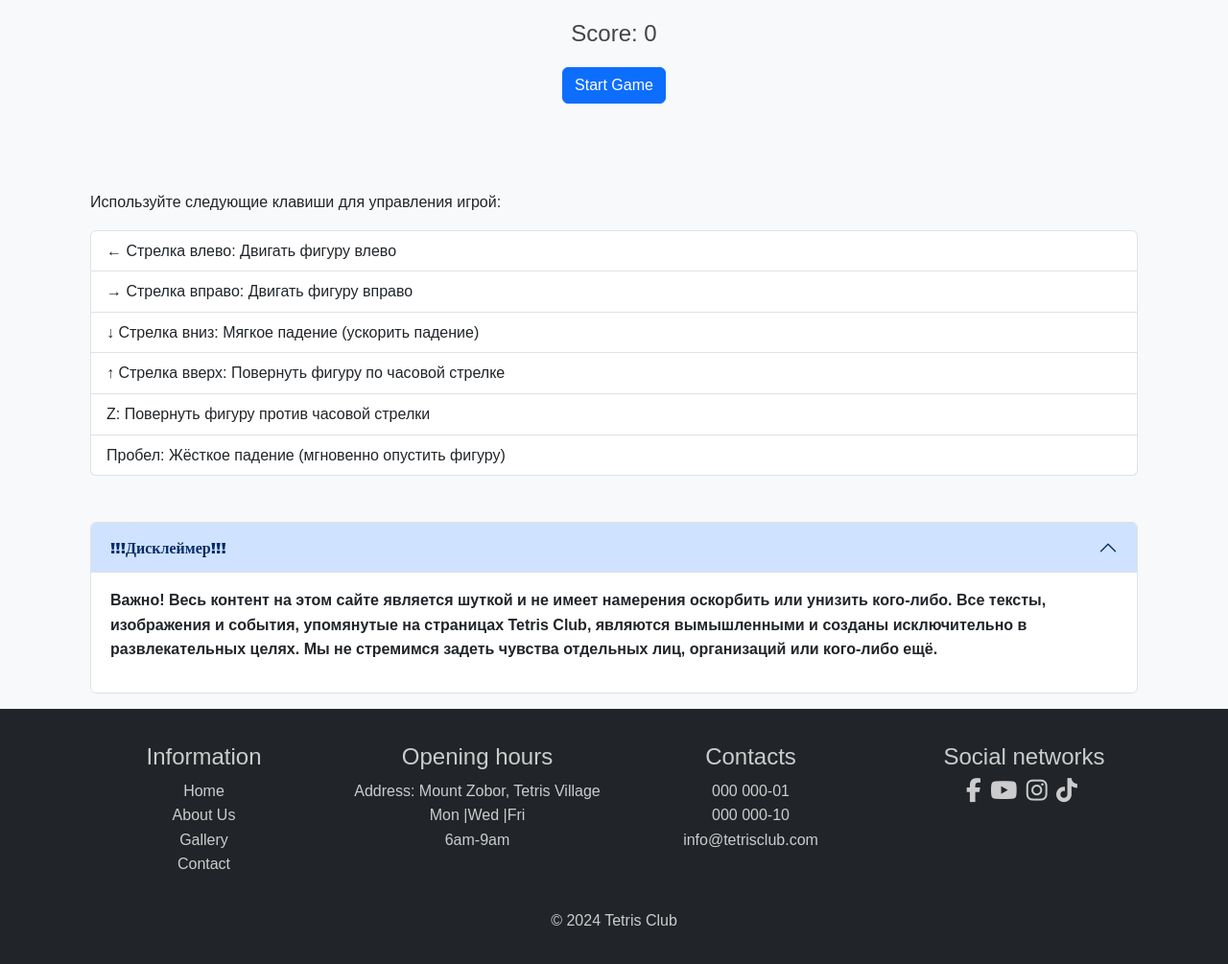
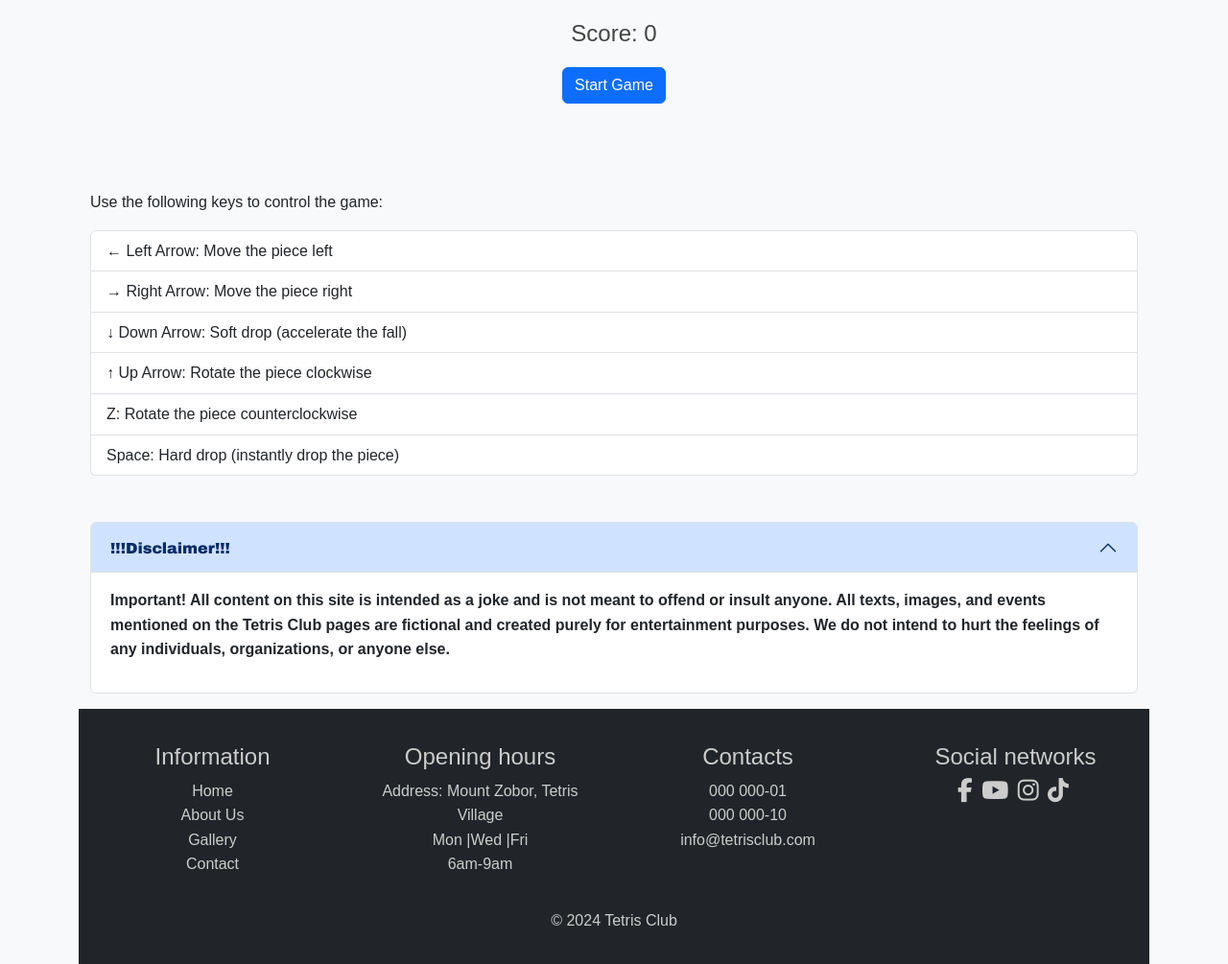
Before and after one commit to DimaTkachenko340297/Tetris-Club, a PHP site: page /tetris.php in a window 1280 px wide. Shown: the part 1067-2072 px from the top of the page at 96% size. Run offline with PHP 8.4, Linux system fonts and the light colour scheme; a user stored in the database is signed in.

Commit message:
translation of text into English on the page tetris.php

```diff
--- a/tetris.php
+++ b/tetris.php
@@ -55,15 +55,15 @@ if ($_SERVER['REQUEST_METHOD'] == 'POST' && isset($_POST['score'])) {
 
                 <section class="instructions-section mt-5">
     <div class="container">
-                        <h3>Как играть</h3>
-                        <p>Используйте следующие клавиши для управления игрой:</p>
+        <h3>How to Play</h3>
+        <p>Use the following keys to control the game:</p>
         <ul class="list-group">
-                            <li class="list-group-item">← Стрелка влево: Двигать фигуру влево</li>
-                            <li class="list-group-item">→ Стрелка вправо: Двигать фигуру вправо</li>
-                            <li class="list-group-item">↓ Стрелка вниз: Мягкое падение (ускорить падение)</li>
-                            <li class="list-group-item">↑ Стрелка вверх: Повернуть фигуру по часовой стрелке</li>
-                            <li class="list-group-item">Z: Повернуть фигуру против часовой стрелки</li>
-                            <li class="list-group-item">Пробел: Жёсткое падение (мгновенно опустить фигуру)</li>
+            <li class="list-group-item">← Left Arrow: Move the piece left</li>
+            <li class="list-group-item">→ Right Arrow: Move the piece right</li>
+            <li class="list-group-item">↓ Down Arrow: Soft drop (accelerate the fall)</li>
+            <li class="list-group-item">↑ Up Arrow: Rotate the piece clockwise</li>
+            <li class="list-group-item">Z: Rotate the piece counterclockwise</li>
+            <li class="list-group-item">Space: Hard drop (instantly drop the piece)</li>
         </ul>
     </div>
 </section>
@@ -74,20 +74,18 @@ if ($_SERVER['REQUEST_METHOD'] == 'POST' && isset($_POST['score'])) {
             <div class="accordion-item">
                 <h2 class="accordion-header" id="headingDisclaimer">
                     <button class="accordion-button" type="button" data-bs-toggle="collapse" data-bs-target="#collapseDisclaimer" aria-expanded="true" aria-controls="collapseDisclaimer">
-                                        <strong>!!!Дисклеймер!!!</strong>
+                        <strong>!!!Disclaimer!!!</strong>
                     </button>
                 </h2>
                 <div id="collapseDisclaimer" class="accordion-collapse collapse show" aria-labelledby="headingDisclaimer" data-bs-parent="#accordionExample2">
                     <div class="accordion-body">
-                                        <p><strong>Важно! Весь контент на этом сайте является шуткой и не имеет намерения оскорбить или унизить кого-либо. Все тексты, изображения и события, упомянутые на страницах Tetris Club, являются вымышленными и созданы исключительно в развлекательных целях. Мы не стремимся задеть чувства отдельных лиц, организаций или кого-либо ещё.</strong></p>
+                        <p><strong>Important! All content on this site is intended as a joke and is not meant to offend or insult anyone. All texts, images, and events mentioned on the Tetris Club pages are fictional and created purely for entertainment purposes. We do not intend to hurt the feelings of any individuals, organizations, or anyone else.</strong></p>
                     </div>
                 </div>
             </div>
         </div>
     </div>
 </section>
-            </div>
-        </main>
 
         <style>
             .canvas-wrap {
```
Lines whose indentation alone changed are shown as unchanged.
